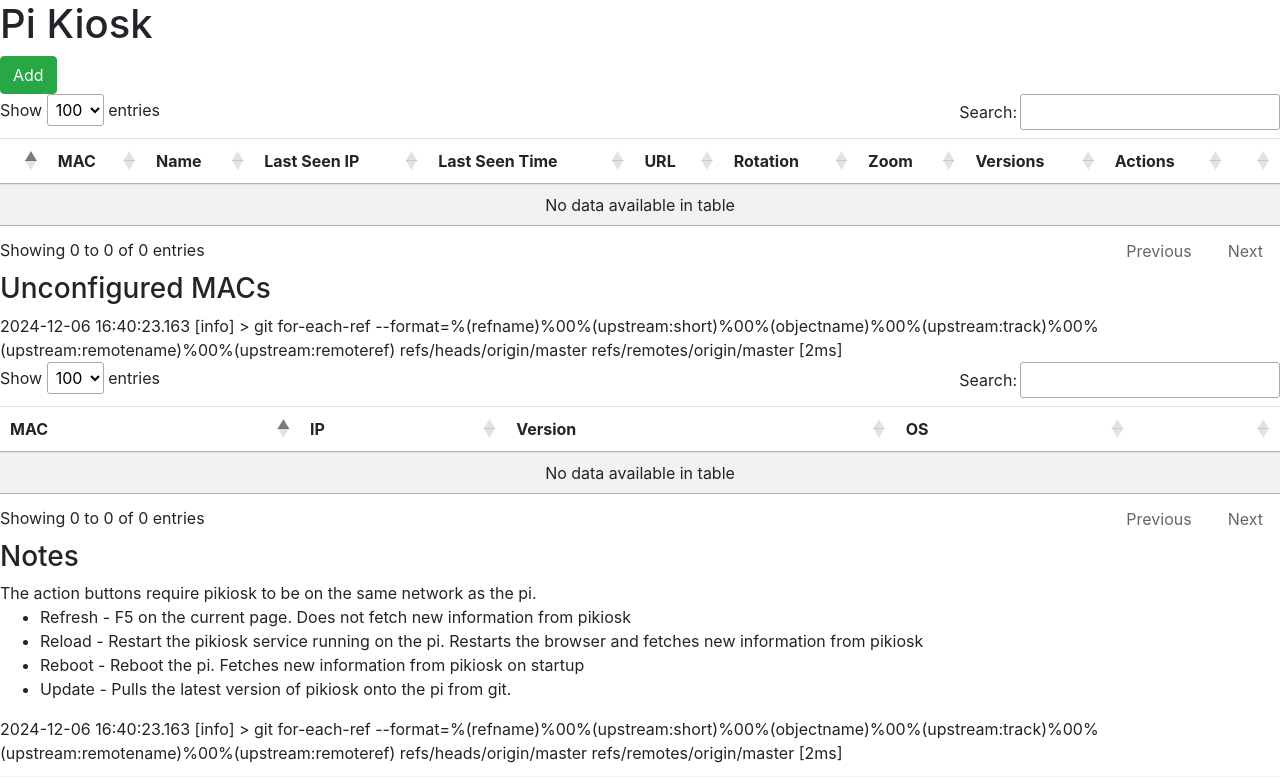
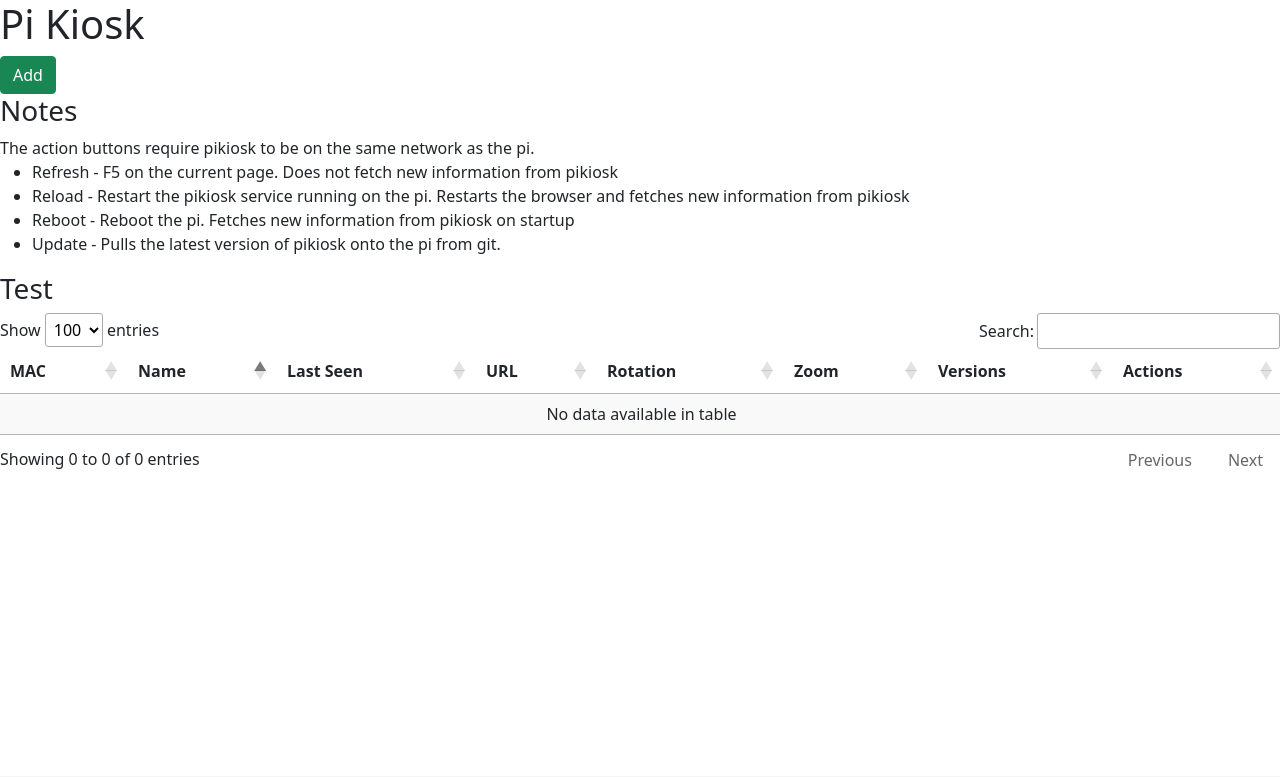
Before and after one commit to Pingue/pikiosk, a Flask app: page / in a window 1280 px wide. Shown: the top 777 px of the page. Run offline with Flask 3, Linux system fonts and the light colour scheme; data that the repository does not hold is empty; some libraries are stand-ins or nearby versions.

Commit message:
fix: Remove unused imports

```diff
--- a/pikiosk-central.py
+++ b/pikiosk-central.py
@@ -1,9 +1,6 @@
 from flask import Flask, render_template, request
-import atexit
-import logging
 import os
 import requests
-import shelve
 import sqlite3
 import time
 
@@ -166,6 +163,14 @@ def gitpull():
     mac = request.args.get('mac')
     return performActionOnPi(mac, 'gitpull')
 
+@app.route('/getallpis')
+def getallpis():
+    con = get_db_connection()
+    cur = con.cursor()
+    cur.execute('SELECT * FROM pis')
+    data = cursortodict(cur)
+    return data
+
 def performActionOnPi(mac, action):
     con = get_db_connection()
     cur = con.cursor()
--- a/templates/index.html
+++ b/templates/index.html
@@ -6,13 +6,12 @@
         <meta name="viewport" content="width=device-width, initial-scale=1, shrink-to-fit=no">
 
         <!-- Bootstrap CSS -->
-        <link rel="stylesheet" href="https://cdn.jsdelivr.net/npm/bootstrap@4.4.1/dist/css/bootstrap.min.css" integrity="sha384-Vkoo8x4CGsO3+Hhxv8T/Q5PaXtkKtu6ug5TOeNV6gBiFeWPGFN9MuhOf23Q9Ifjh" crossorigin="anonymous">
-        <script src="https://ajax.googleapis.com/ajax/libs/jquery/3.6.4/jquery.min.js"></script>
+        <link href="https://cdn.jsdelivr.net/npm/bootstrap@5.0.2/dist/css/bootstrap.min.css" rel="stylesheet" integrity="sha384-EVSTQN3/azprG1Anm3QDgpJLIm9Nao0Yz1ztcQTwFspd3yD65VohhpuuCOmLASjC" crossorigin="anonymous">        <script src="https://ajax.googleapis.com/ajax/libs/jquery/3.6.4/jquery.min.js"></script>
         <script src="static/index.js"></script>
         <script src="//cdn.datatables.net/2.1.7/js/dataTables.min.js"></script>
         <link rel="stylesheet" href="//cdn.datatables.net/2.1.7/css/dataTables.dataTables.min.css">
         <script src="https://cdn.jsdelivr.net/npm/popper.js@1.16.0/dist/umd/popper.min.js" integrity="sha384-Q6E9RHvbIyZFJoft+2mJbHaEWldlvI9IOYy5n3zV9zzTtmI3UksdQRVvoxMfooAo" crossorigin="anonymous"></script>
-        <script src="https://cdn.jsdelivr.net/npm/bootstrap@4.4.1/dist/js/bootstrap.min.js" integrity="sha384-wfSDF2E50Y2D1uUdj0O3uMBJnjuUD4Ih7YwaYd1iqfktj0Uod8GCExl3Og8ifwB6" crossorigin="anonymous"></script>
+        <script src="https://cdn.jsdelivr.net/npm/bootstrap@5.0.2/dist/js/bootstrap.bundle.min.js" integrity="sha384-MrcW6ZMFYlzcLA8Nl+NtUVF0sA7MsXsP1UyJoMp4YLEuNSfAP+JcXn/tWtIaxVXM" crossorigin="anonymous"></script>
         <style>
             .footer {
                 position: fixed;
@@ -25,21 +24,39 @@
         </style>
         <script>
             $(document).ready(function() {
-                $('.pis').DataTable({pageLength: 100});
-                $('.macs').DataTable({pageLength: 100});
+                //$('.pis').DataTable({pageLength: 100});
+                //$('.macs').DataTable({pageLength: 100});
+                //$('.os-popover').popover({
+                //    container: 'body'
+                //});
+                var testtable = $('#testtable').DataTable({
+                    pageLength: 100,
+                    order: [[1, 'asc']],
+                    ajax: {
+                        url: '/getallpis',
+                        type: 'GET',
+                        dataSrc: ''
+                    },
+                    columns: [
+                        {data: 'mac'},
+                        {data: 'name'},
+                        {data: null, render: (data) => "<div style='text-align: center;'><p><a href='http://" + data.last_seen_ip + "'>"+data.last_seen_ip+"</a></p>" + new Date(data.last_seen_timestamp * 1000).toLocaleString() + "</div>"},
+                        {data: null, render: (data) => "<div style='text-align: center;'><a href='"+data.url+"'>"+data.url+"</a></div>"},
+                        {data: 'rotation'},
+                        {data: 'zoom'},
+                        {data: null, render: (data) => "<button type='button' class='btn-secondary' data-bs-toggle='popover' data-bs-trigger='hover' data-bs-content='OS: "+data.os+" <br/>Pikiosk: "+data.version+" <br/>Hardware: "+data.hardware+"'>Versions</button>"},
+                        {data: null, render: (data) => "<div style='text-align: center;'><button type='button' class='btn btn-primary refresh'>Refresh</button> <button type='button' class='btn btn-warning reload'>Reload</button> <button type='button' class='btn btn-danger reboot'>Reboot</button> <button type='button' class='btn btn-info gitpull'>Update</button></div>"},
+                    ]
+                });
             });
-            $(function () {
-                $('.os-popover').popover({
-                    container: 'body'
-                })
-            })
+
         </script>
         <title>Pi Kiosk</title>
     </head>
     <body>
         <h1>Pi Kiosk</h1>
         <button type="button" class="btn btn-success add">Add</button>
-        <table class="table table-striped table-hover pis">
+<!--        <table class="table table-striped table-hover pis">
             <thead>
                 <tr>
                     <th></th>
@@ -75,8 +92,7 @@
         </table>
         <h3>Unconfigured MACs</h3>
         <table class="table table-striped table-hover macs">
-            <thead>2024-12-06 16:40:23.163 [info] > git for-each-ref --format=%(refname)%00%(upstream:short)%00%(objectname)%00%(upstream:track)%00%(upstream:remotename)%00%(upstream:remoteref) refs/heads/origin/master refs/remotes/origin/master [2ms]
-
+            <thead>
                 <tr>
                     <th>
                         MAC
@@ -105,7 +121,7 @@
             </tr>
             {% endif %}
             {% endfor %}
-        </table>
+        </table>-->
         <h3>Notes</h3> <!-- TODO: make this collapsable -->
         The action buttons require pikiosk to be on the same network as the pi.
         <ul>
@@ -114,6 +130,24 @@
             <li>Reboot - Reboot the pi. Fetches new information from pikiosk on startup</li>
             <li>Update - Pulls the latest version of pikiosk onto the pi from git.</li>
         </ul>
+        <h3>Test</h3>
+        <table id="testtable" class="stripe hover">
+            <thead>
+                <tr>
+                    <th>MAC</th>
+                    <th>Name</th>
+                    <th>Last Seen</th>
+                    <th>URL</th>
+                    <th>Rotation</th>
+                    <th>Zoom</th>
+                    <th>Versions</th>
+                    <th>Actions</th>
+                </tr>
+            </thead>
+            <tbody>
+
+            </tbody>
+        </table>
         <footer class="footer">
             <div class="container">
                 <span class="text-muted">Pikiosk-central version: {{tag}}</span>
@@ -121,4 +155,3 @@
         </footer>
     </body>
 </html>
-2024-12-06 16:40:23.163 [info] > git for-each-ref --format=%(refname)%00%(upstream:short)%00%(objectname)%00%(upstream:track)%00%(upstream:remotename)%00%(upstream:remoteref) refs/heads/origin/master refs/remotes/origin/master [2ms]
```
